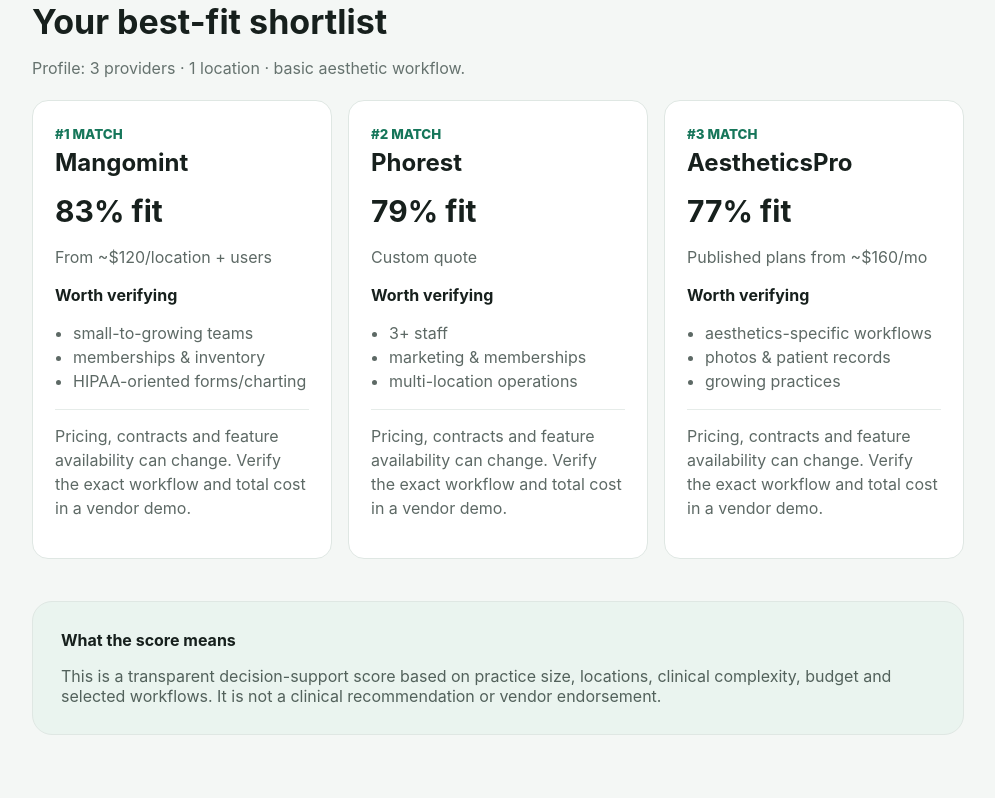
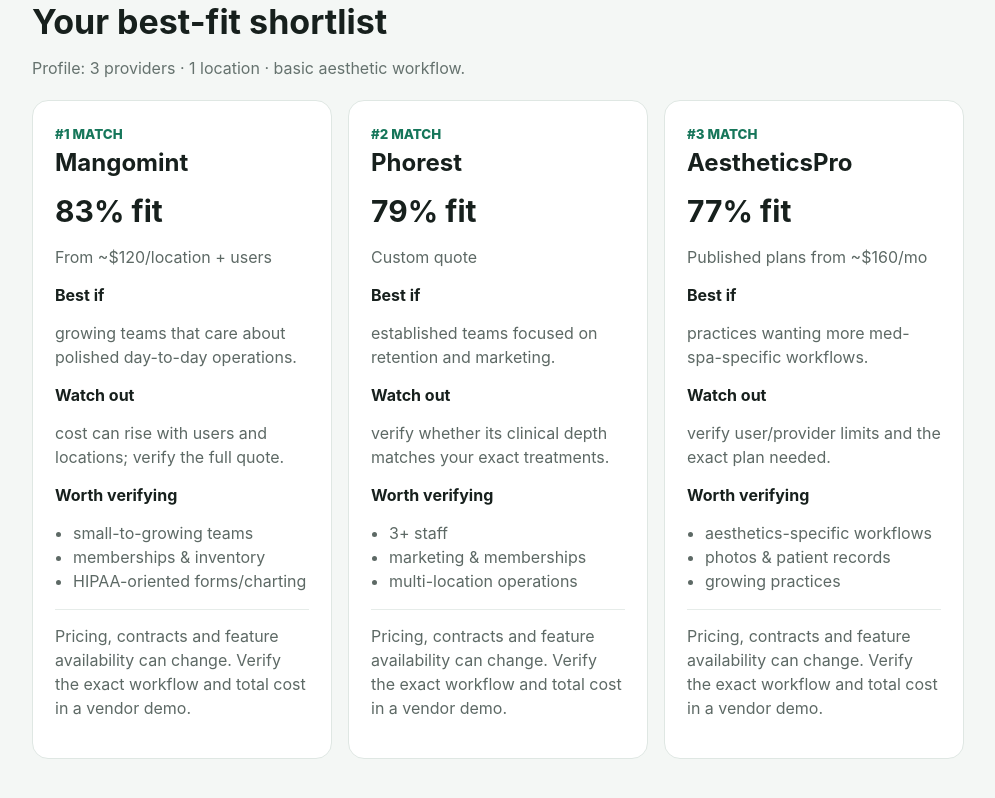
Before and after one commit to Vosikkk/medspa-software-fit, a React (Vite) app: page / in a window 1280 px wide. Both pictures are taken after a click on the button "Find my best fit →". Shown: the part 856-1654 px from the top of the page, without its empty margins (142-1137 px from the left). Built offline with nearby package versions, Linux system fonts and the light colour scheme.

Commit message:
Add best-fit and tradeoff decision guidance

```diff
--- a/src/main.jsx
+++ b/src/main.jsx
@@ -16,11 +16,25 @@
 if(f.memberships&&["Mangomint","Phorest","Vagaro","Zenoti"].includes(v.name))s+=4;
 if(f.marketing)s+=(v.crm-3)*3;if(f.inventory&&["Mangomint","AestheticsPro","Zenoti","Phorest"].includes(v.name))s+=3;
 return Math.max(30,Math.min(97,s))}
+function bestFor(r,f){const map={
+Vagaro:f.providers<=2?"a simple, lower-cost start":"teams prioritizing straightforward booking and operations",
+Mangomint:f.providers<=2?"a small practice that wants room to grow":"growing teams that care about polished day-to-day operations",
+AestheticsPro:f.clinical==="advanced"?"aesthetics-specific clinical workflows":"practices wanting more med-spa-specific workflows",
+PatientNow:"medical aesthetics practices combining clinical and business workflows",
+Phorest:f.locations>=2?"growing or multi-location practices with strong marketing needs":"established teams focused on retention and marketing",
+Zenoti:f.locations>=2?"complex multi-location operations":"larger practices with advanced operational and clinical needs"};return map[r.name]}
+function tradeoff(r,f){const map={
+Vagaro:f.clinical==="advanced"?"may be too lightweight for advanced clinical workflows":"may feel limiting as operational complexity grows",
+Mangomint:f.clinical==="advanced"?"not the strongest match when deep medical workflows drive the decision":"cost can rise with users and locations; verify the full quote",
+AestheticsPro:f.budget==="low"?"can stretch a sub-$200 budget depending on the plan you need":"verify user/provider limits and the exact plan needed",
+PatientNow:f.providers<=2?"may be more platform than a small, simple practice needs":"custom pricing makes total cost harder to compare upfront",
+Phorest:f.providers<=2?"may be more than a solo or very small practice needs":"verify whether its clinical depth matches your exact treatments",
+Zenoti:f.providers<=2?"likely overkill for a simple single-provider setup":"enterprise-style complexity and custom pricing deserve a careful demo"};return map[r.name]}
 function reason(r,f){const a=[];if(f.providers<=2&&["Vagaro","Mangomint","AestheticsPro"].includes(r.name))a.push("fits a small team without forcing enterprise complexity");if(f.providers>=6&&["Zenoti","PatientNow","Phorest"].includes(r.name))a.push("better aligned with a larger operating team");if(f.locations>=2&&r.multi>=4)a.push("stronger multi-location fit");if(f.clinical==="advanced"&&r.clinical>=4)a.push("supports a more clinical workflow");if(f.budget==="low"&&r.budget<=2)a.push("closer to your stated budget");if(f.marketing&&r.crm>=4)a.push("stronger CRM/marketing fit");return a.slice(0,3)}
 function App(){const[f,setF]=useState({providers:3,locations:1,clinical:"basic",memberships:true,marketing:false,inventory:false,budget:"mid"});const[done,setDone]=useState(false);const results=vendors.map(v=>({...v,score:score(v,f),reasons:reason(v,f)})).sort((a,b)=>b.score-a.score).slice(0,3);
 return <main><header><span className="eyebrow">INDEPENDENT SOFTWARE FIT CHECK</span><h1>Which med spa software actually fits your practice?</h1><p>Tell us how your practice operates. We’ll narrow six common platforms to the three worth investigating first.</p></header>
 <section className="card"><div className="grid"><label>Providers<input type="number" min="1" max="50" value={f.providers} onChange={e=>setF({...f,providers:Math.max(1,+e.target.value)})}/></label><label>Locations<input type="number" min="1" max="20" value={f.locations} onChange={e=>setF({...f,locations:Math.max(1,+e.target.value)})}/></label><label>Clinical workflow<select value={f.clinical} onChange={e=>setF({...f,clinical:e.target.value})}><option value="basic">Booking + basic aesthetics</option><option value="advanced">Injectables / advanced medical</option></select></label><label>Monthly software budget<select value={f.budget} onChange={e=>setF({...f,budget:e.target.value})}><option value="low">Under $200</option><option value="mid">$200–$500</option><option value="high">$500+</option></select></label>
 <label className="check"><input type="checkbox" checked={f.memberships} onChange={e=>setF({...f,memberships:e.target.checked})}/> Memberships / packages</label><label className="check"><input type="checkbox" checked={f.marketing} onChange={e=>setF({...f,marketing:e.target.checked})}/> CRM / marketing automation matters</label><label className="check"><input type="checkbox" checked={f.inventory} onChange={e=>setF({...f,inventory:e.target.checked})}/> Inventory tracking matters</label></div><button type="button" onClick={()=>{setDone(true);setTimeout(()=>document.getElementById("results")?.scrollIntoView({behavior:"smooth",block:"start"}),50)}}>Find my best fit →</button></section>
-{done&&<section id="results"><h2>Your best-fit shortlist</h2><p className="muted">Profile: {f.providers} providers · {f.locations} location{f.locations>1?"s":""} · {f.clinical==="advanced"?"advanced clinical":"basic aesthetic"} workflow.</p><div className="results">{results.map((r,i)=><article className="result" key={r.name}><small>#{i+1} MATCH</small><h3>{r.name}</h3><strong>{r.score}% fit</strong><p>{r.cost}</p>{r.reasons.length>0&&<><b>Why it matched</b><ul>{r.reasons.map(x=><li key={x}>{x}</li>)}</ul></>}<b>Worth verifying</b><ul>{r.strengths.map(x=><li key={x}>{x}</li>)}</ul><p className="explain">Pricing, contracts and feature availability can change. Verify the exact workflow and total cost in a vendor demo.</p></article>)}</div></section>}
+{done&&<section id="results"><h2>Your best-fit shortlist</h2><p className="muted">Profile: {f.providers} providers · {f.locations} location{f.locations>1?"s":""} · {f.clinical==="advanced"?"advanced clinical":"basic aesthetic"} workflow.</p><div className="results">{results.map((r,i)=><article className="result" key={r.name}><small>#{i+1} MATCH</small><h3>{r.name}</h3><strong>{r.score}% fit</strong><p>{r.cost}</p><div className="decision"><b>Best if</b><p>{bestFor(r,f)}.</p><b>Watch out</b><p>{tradeoff(r,f)}.</p></div>{r.reasons.length>0&&<><b>Why it matched</b><ul>{r.reasons.map(x=><li key={x}>{x}</li>)}</ul></>}<b>Worth verifying</b><ul>{r.strengths.map(x=><li key={x}>{x}</li>)}</ul><p className="explain">Pricing, contracts and feature availability can change. Verify the exact workflow and total cost in a vendor demo.</p></article>)}</div></section>}
 <section className="note"><b>What the score means</b><p>This is a transparent decision-support score based on practice size, locations, clinical complexity, budget and selected workflows. It is not a clinical recommendation or vendor endorsement.</p></section></main>}
 createRoot(document.getElementById("root")).render(<App/>);
```
